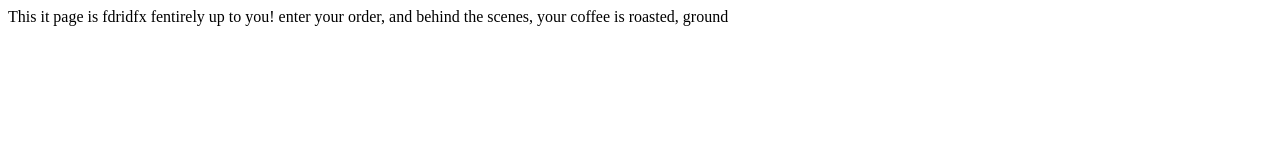
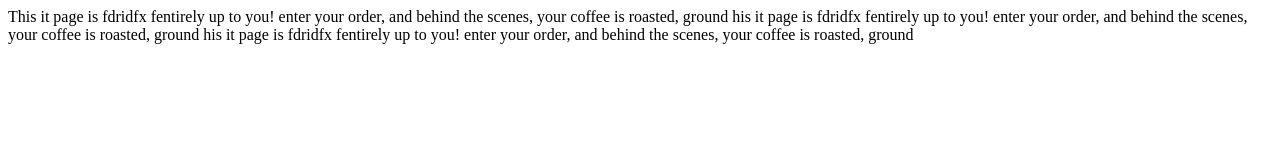
Before and after one commit to taohancheng/starbuzz, a plain HTML site: page freecoffee.html in a window 1280 px wide. Drawn offline with Linux system fonts and the light colour scheme.

Commit message:
Update freecoffee.html

```diff
--- a/freecoffee.html
+++ b/freecoffee.html
@@ -8,6 +8,11 @@
   <body>
 	This it page is fdridfx fentirely up to you!
          enter your order, and behind the scenes, your coffee is roasted, ground
+his it page is fdridfx fentirely up to you!
+         enter your order, and behind the scenes, your coffee is roasted, ground
+	 his it page is fdridfx fentirely up to you!
+         enter your order, and behind the scenes, your coffee is roasted, ground
+
 
   </body>
 </html>
```
